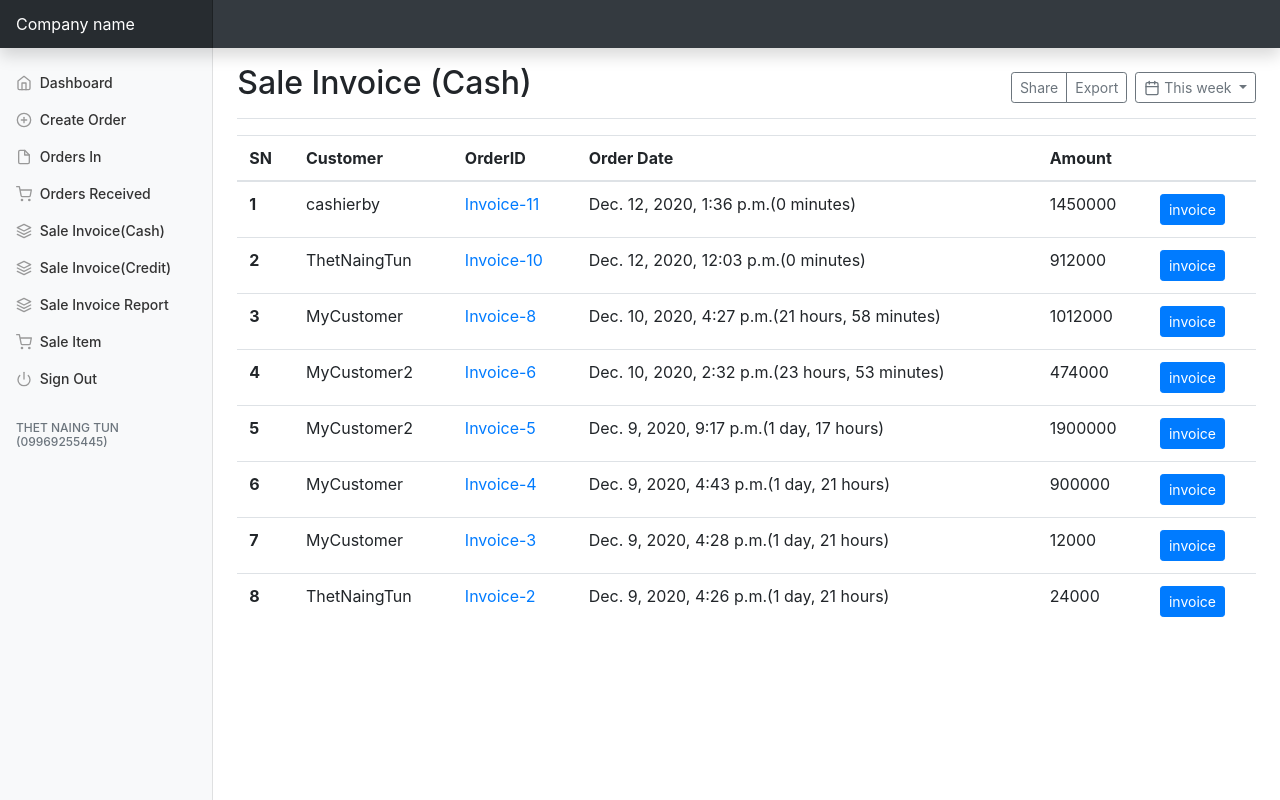
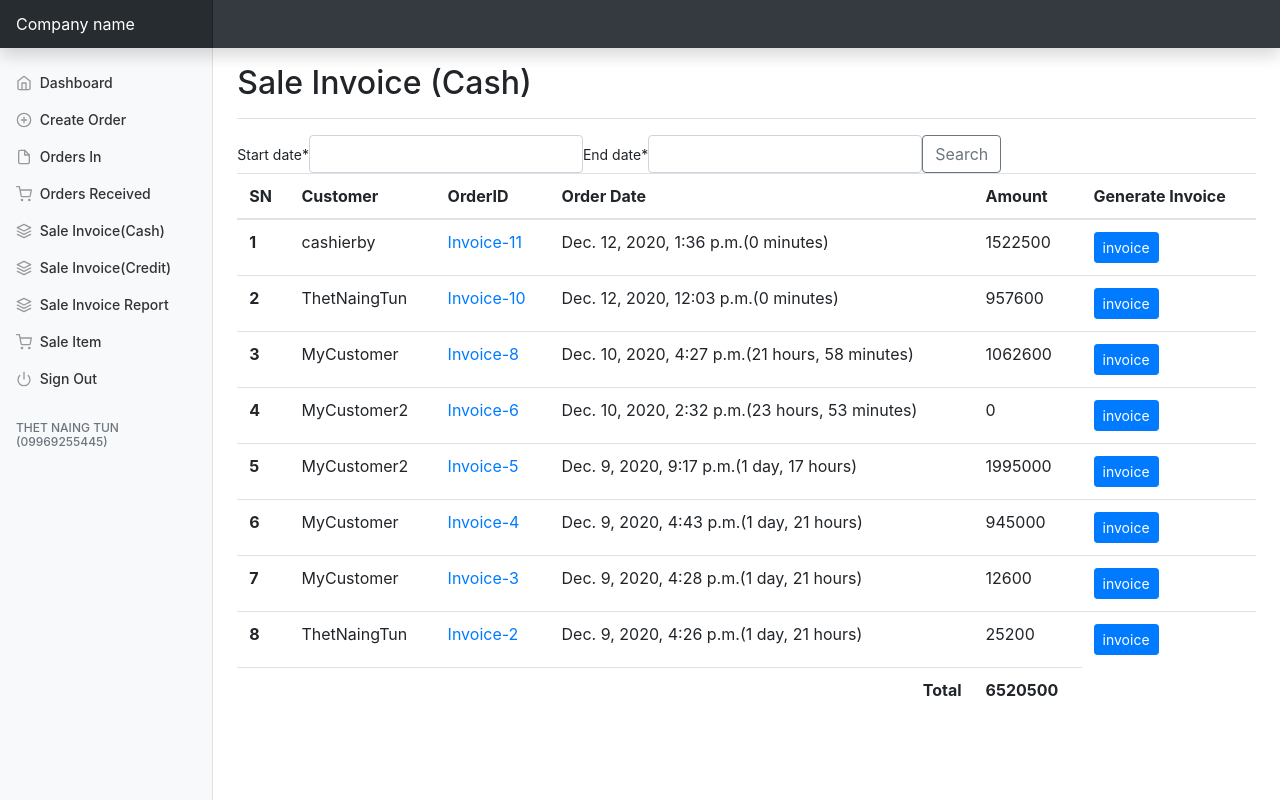
Before and after one commit to ThetNaingTunVenus/ecommerce_store, a Django app: page /cashier-cash-sale-invoice/ in a window 1280 px wide. Run offline with Django 3.2, Linux system fonts and the light colour scheme; a user stored in the database is signed in; data comes from the database, SQL or seed files in the repository; both versions use the stored data as it was after the commit; some libraries are stand-ins or nearby versions.

Commit message:
cashier date filter report

```diff
--- a/ecoapp/views.py
+++ b/ecoapp/views.py
@@ -703,22 +703,86 @@ class CashierReceiveOrderView(CashierRequiredMixin,TemplateView):
         contex['pendingorders'] = Order.objects.filter(ordered_staus="Accept")
         return contex
 
-class CashierCashSaleInvoiceView(CashierRequiredMixin,TemplateView):
-    template_name = 'cashier/cashiercashsaleinvoice.html'
-
-    def get_context_data(self, **kwargs):
-        contex = super().get_context_data(**kwargs)
-        contex['pendingorders'] = Order.objects.filter(ordered_staus="Cash").order_by('-id')
-        return contex
 
 
-class CashierCreditSaleInvoiceView(CashierRequiredMixin,TemplateView):
-    template_name = 'cashier/cashiercreditsaleinvoice.html'
+#cashier sale invoice view
+class CashierCashSaleInvoiceView(CashierRequiredMixin,View):
+    def get(self,request):
+        form = StockHistorySearchForm()
+        queryset = Order.objects.filter(ordered_staus="Cash").order_by('-id')
+        sum = queryset.aggregate(Sum('all_total'))
+        sum_amt = sum['all_total__sum']
+        context = {
+            'form': form,
+            'pendingorders': queryset,
+            'sum_amt': sum_amt,
+        }
+        return render(request, 'cashier/cashiercashsaleinvoice.html', context)
 
-    def get_context_data(self, **kwargs):
-        contex = super().get_context_data(**kwargs)
-        contex['pendingorders'] = Order.objects.filter(ordered_staus="Credit").order_by('-id')
-        return contex
+    def post(self, request):
+        form = StockHistorySearchForm(request.POST)
+        queryset = Order.objects.filter(created_at__range=[form['start_date'].value(), form['end_date'].value()])
+        sum = queryset.aggregate(Sum('all_total'))
+        sum_amt = sum['all_total__sum']
+
+        # tax_total = queryset.aggregate(Sum('tax'))
+        # taxtxt = tax_total['tax__sum']
+
+        context = {
+            'form': form,
+            'pendingorders': queryset,
+            'sum_amt' : sum_amt,
+            # 'taxtxt':taxtxt,
+        }
+        # print(sum_amt)
+        return render(request, 'cashier/cashiercashsaleinvoice.html', context)
+
+
+
+#cashier sale credit view
+class CashierCreditSaleInvoiceView(CashierRequiredMixin,View):
+    def get(self,request):
+        form = StockHistorySearchForm()
+        queryset = Order.objects.filter(ordered_staus="Credit").order_by('-id')
+        sum = queryset.aggregate(Sum('all_total'))
+        sum_amt = sum['all_total__sum']
+        context = {
+            'form': form,
+            'pendingorders': queryset,
+            'sum_amt': sum_amt,
+        }
+        return render(request, 'cashier/cashiercreditsaleinvoice.html', context)
+
+    def post(self, request):
+        form = StockHistorySearchForm(request.POST)
+        queryset = Order.objects.filter(created_at__range=[form['start_date'].value(), form['end_date'].value()])
+        sum = queryset.aggregate(Sum('all_total'))
+        sum_amt = sum['all_total__sum']
+
+        # tax_total = queryset.aggregate(Sum('tax'))
+        # taxtxt = tax_total['tax__sum']
+
+        context = {
+            'form': form,
+            'pendingorders': queryset,
+            'sum_amt' : sum_amt,
+            # 'taxtxt':taxtxt,
+        }
+        # print(sum_amt)
+        return render(request, 'cashier/cashiercreditsaleinvoice.html', context)
+
+
+
+
+
+#
+# class CashierCreditSaleInvoiceView(CashierRequiredMixin,TemplateView):
+#     template_name = 'cashier/cashiercreditsaleinvoice.html'
+#
+#     def get_context_data(self, **kwargs):
+#         contex = super().get_context_data(**kwargs)
+#         contex['pendingorders'] = Order.objects.filter(ordered_staus="Credit").order_by('-id')
+#         return contex
 
 
 
@@ -762,11 +826,40 @@ class CashierSaleItemListView(CashierRequiredMixin, ListView):
     context_object_name = 'allproducts'
 
 
-class CashierSaleInvoiceReportView(CashierRequiredMixin, ListView):
-    template_name = 'cashier/cashiersaleinvoicereport.html'
-    queryset = Order.objects.all().order_by('-id')
-    context_object_name = 'allinvoice'
 
+#cashier sale invoice report
+class CashierSaleInvoiceReportView(CashierRequiredMixin,View):
+    def get(self,request):
+        form = StockHistorySearchForm()
+        queryset = Order.objects.all()
+        context = {
+            'form': form,
+            'allinvoice': queryset
+        }
+        return render(request, 'cashier/cashiersaleinvoicereport.html', context)
+
+    def post(self, request):
+        form = StockHistorySearchForm(request.POST)
+        queryset = Order.objects.filter(created_at__range=[form['start_date'].value(), form['end_date'].value()])
+        sum = queryset.aggregate(Sum('all_total'))
+        sum_amt = sum['all_total__sum']
+
+        tax_total = queryset.aggregate(Sum('tax'))
+        taxtxt = tax_total['tax__sum']
+
+        context = {
+            'form': form,
+            'allinvoice': queryset,
+            'sum_amt' : sum_amt,
+            'taxtxt':taxtxt,
+        }
+        # print(sum_amt)
+        return render(request, 'cashier/cashiersaleinvoicereport.html', context)
+
+
+        # sum = credit_num.aggregate(Sum('all_total'))
+        # sum_amt = sum['all_total__sum']
+        # contex['creditsum'] = sum_amt
 
 
 class CashierCreateInvoiceView(CashierRequiredMixin,TemplateView):
--- a/templates/base.html
+++ b/templates/base.html
@@ -13,7 +13,7 @@
   <body>
 
   <nav class="navbar navbar-expand-lg navbar-dark bg-success">
-  <a class="navbar-brand" href="#">MyShop</a>
+  <a class="navbar-brand" href="#">CompanyName</a>
   <button class="navbar-toggler" type="button" data-toggle="collapse" data-target="#navbarNav" aria-controls="navbarNav" aria-expanded="false" aria-label="Toggle navigation">
     <span class="navbar-toggler-icon"></span>
   </button>
--- a/templates/cashier/cashiercashsaleinvoice.html
+++ b/templates/cashier/cashiercashsaleinvoice.html
@@ -1,27 +1,33 @@
 {% extends 'cashier/dashboardcashier.html' %}
-
+{% load crispy_forms_tags %}
 
 {% block title %}Cashier|Home{% endblock title %}
 {% block content %}
 
       <div class="d-flex justify-content-between flex-wrap flex-md-nowrap align-items-center pt-3 pb-2 mb-3 border-bottom">
         <h1 class="h2">Sale Invoice (Cash)</h1>
-        <div class="btn-toolbar mb-2 mb-md-0">
-          <div class="btn-group mr-2">
-            <button type="button" class="btn btn-sm btn-outline-secondary">Share</button>
-            <button type="button" class="btn btn-sm btn-outline-secondary">Export</button>
-          </div>
-          <button type="button" class="btn btn-sm btn-outline-secondary dropdown-toggle">
-            <span data-feather="calendar"></span>
-            This week
-          </button>
-        </div>
+<!--        <div class="btn-toolbar mb-2 mb-md-0">-->
+<!--          <div class="btn-group mr-2">-->
+<!--            <button type="button" class="btn btn-sm btn-outline-secondary">Share</button>-->
+<!--            <button type="button" class="btn btn-sm btn-outline-secondary">Export</button>-->
+<!--          </div>-->
+<!--          <button type="button" class="btn btn-sm btn-outline-secondary dropdown-toggle">-->
+<!--            <span data-feather="calendar"></span>-->
+<!--            This week-->
+<!--          </button>-->
+<!--        </div>-->
       </div>
 
 
 <div class="container">
     <div class="row mt-3">
+<form class="form-inline my-2 my-lg-0" action="{% url 'ecoapp:cashiercashsaleinvoice' %}" method="post">
+     {% csrf_token %}
+            {{form|crispy}}
 
+      <input class="btn btn-outline-secondary" type="submit" value="Search">
+
+    </form>
         <table class="table table-hover">
             <thead>
             <tr>
@@ -30,7 +36,7 @@
                 <th scope="col">OrderID</th>
                 <th scope="col">Order Date</th>
                 <th scope="col">Amount</th>
-                <th></th>
+                <th>Generate Invoice</th>
 
             </tr>
             </thead>
@@ -42,11 +48,14 @@
                 <td>{{order.ordered_by}}</td>
                 <td><a href="#">Invoice-{{order.id}}</a></td>
                 <td>{{order.created_at}}({{order.created_at|timesince}})</td>
-                <td>{{order.total}}</td>
+                <td>{{order.all_total}}</td>
                 <td><a href="{% url 'ecoapp:test_pdf' order.id %}" target="_blank" class="btn btn-sm btn-primary">invoice</a></td>
             </tr>
             {% endfor %}
-
+            <tr>
+                <th colspan="4" class="text-right">Total</th>
+                <th>{{sum_amt}}</th>
+            </tr>
             </tbody>
         </table>
 
--- a/templates/home.html
+++ b/templates/home.html
@@ -5,7 +5,7 @@
 
 <div class="container">
         <hr>
-    <h2 class="text-center">Welcome to Our Ecommerence Shop</h2>
+    <h2 class="text-center">" မင်္ဂလာပါ "</h2>
     <hr>
 <div class="row col-md-12 col-md-12 mx-auto">
 
```
Also changed, not shown: templates/adminpages/dashboardbase.html (+9 -9 lines), templates/cashier/cashiercreditsaleinvoice.html (+22 -13 lines), templates/cashier/cashiersaleinvoicereport.html (+16 -6 lines), db.sqlite3.
